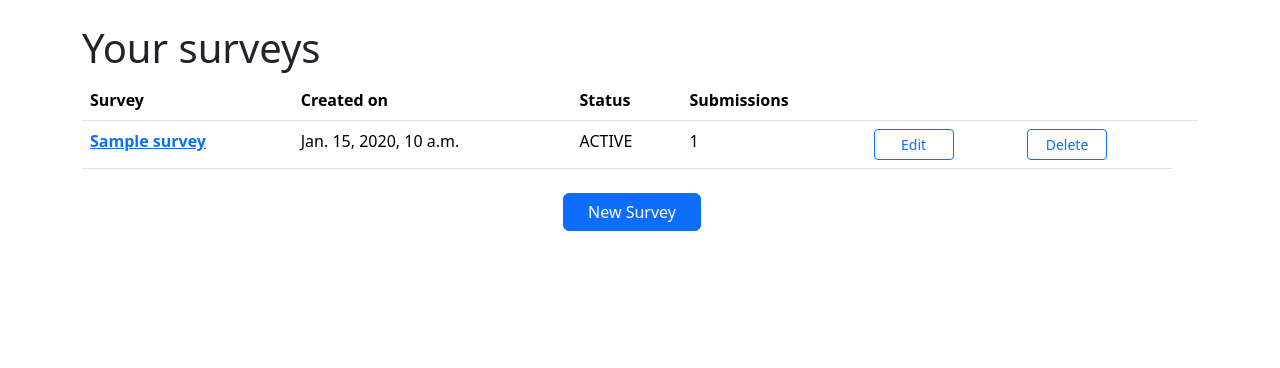
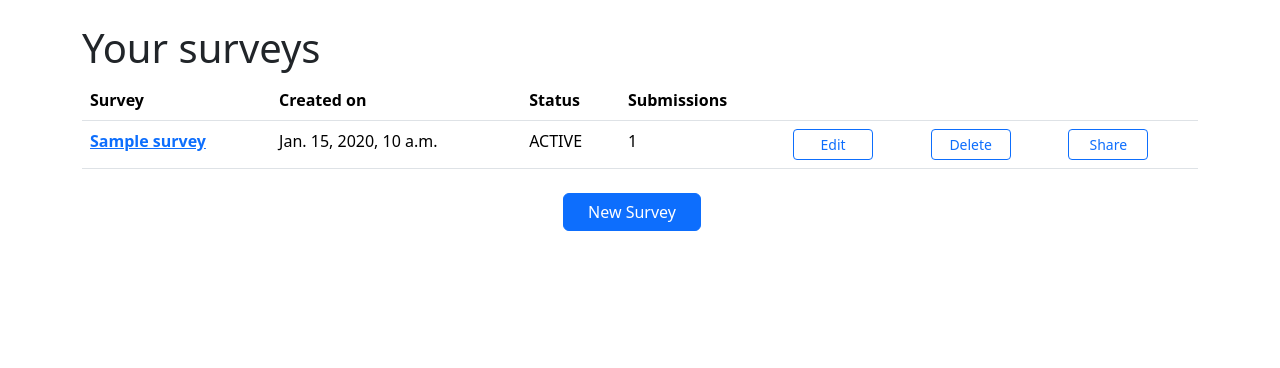
Before and after one commit to cr1deg0/Survey_app, a Django app: page /my_surveys/ in a window 1280 px wide. Shown: the part 73-441 px from the top of the page. Run offline with Django 4.2, Linux system fonts and the light colour scheme; a user stored in the database is signed in; tables that the repository leaves empty hold one stand-in row (values such as "Sample post").

Commit message:
Added Share link

```diff
--- a/templates/surveys/dashboard.html
+++ b/templates/surveys/dashboard.html
@@ -42,6 +42,14 @@
 						>Delete</a
 					>
 				</td>
+				<td>
+					<a
+						href=""
+						class="btn btn-outline-primary btn-sm"
+						style="width: 80px"
+						>Share</a
+					>
+				</td>
 			</tr>
 			{% endfor %}
 		</tbody>
```
